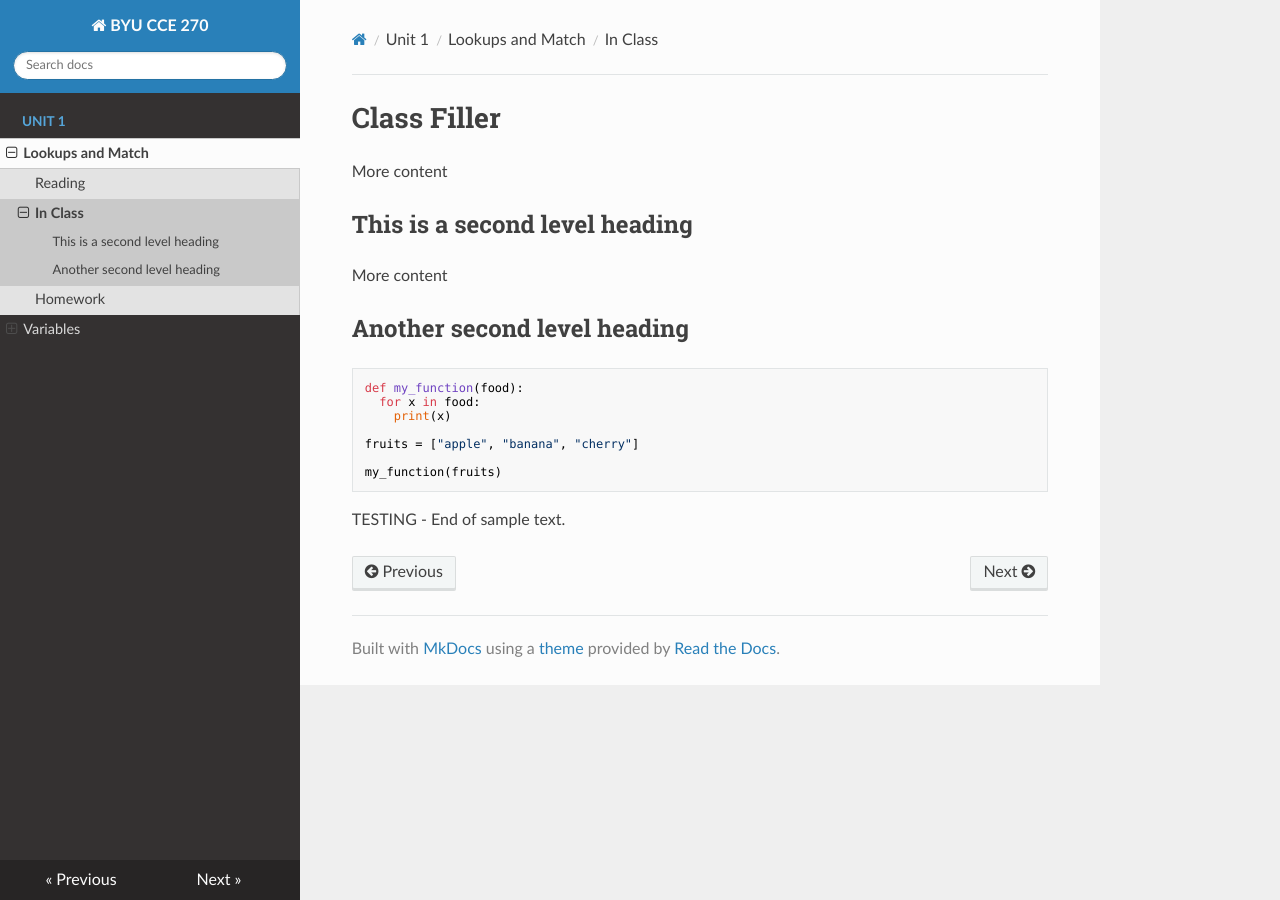
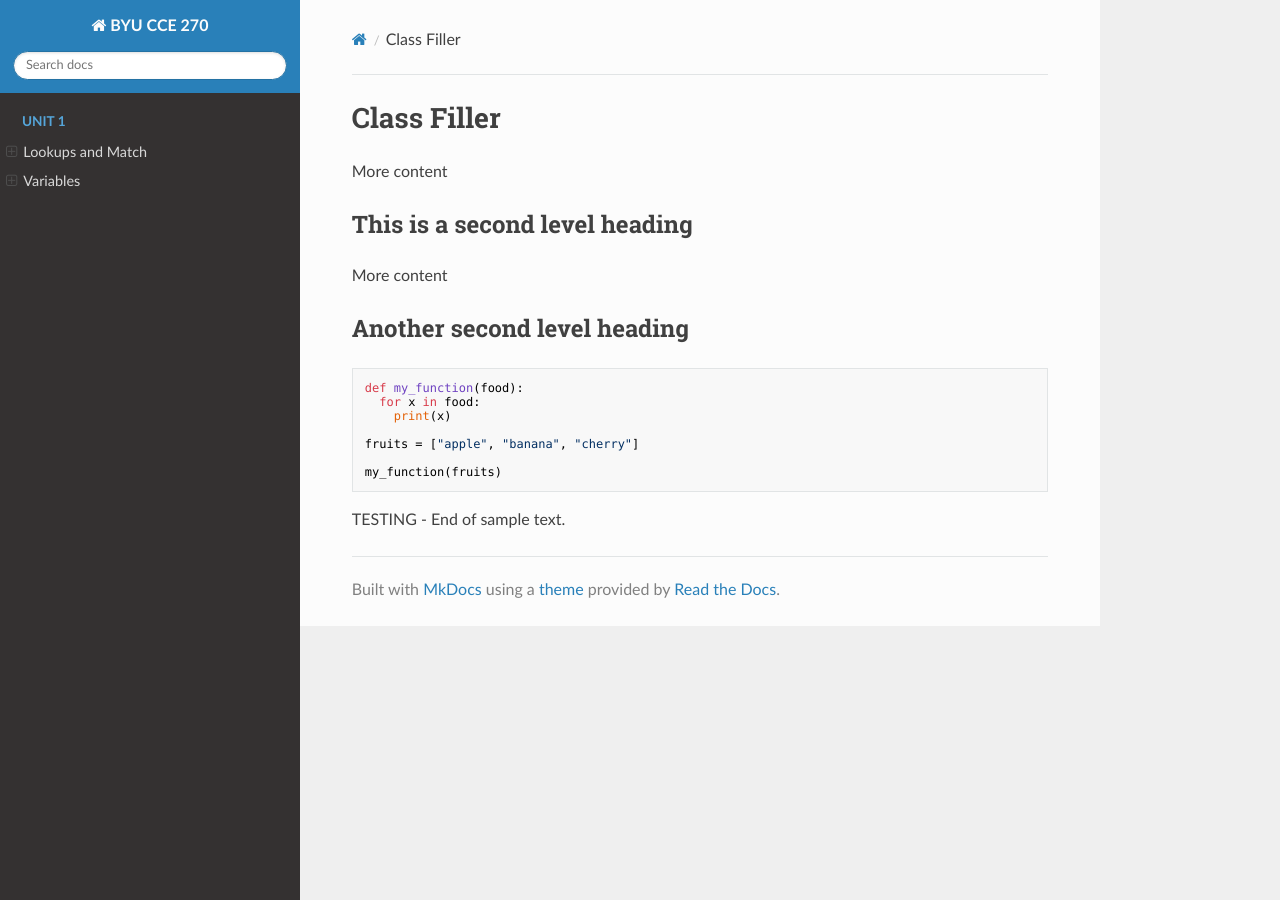
Before and after one commit to tylerpiercy/content, an MkDocs documentation site: the page built from docs/unit1/fill/classfiller.md, in a window 1280 px wide. Built offline with MkDocs 1.6.1, drawn with Linux system fonts in a browser that asks for light colours; nearby versions of some CDN libraries.

Commit message:
Update mkdocs.yml

```diff
--- a/mkdocs.yml
+++ b/mkdocs.yml
@@ -3,7 +3,6 @@ nav:
   - Unit 1:
     - Lookups and Match:
       - Reading: unit1/fill/readfiller.md
-      - In Class: unit1/fill/classfiller.md
       - Homework: unit1/homework/lookups_and_match.md
     - Variables:
       - Reading: homework/variables.md
```
